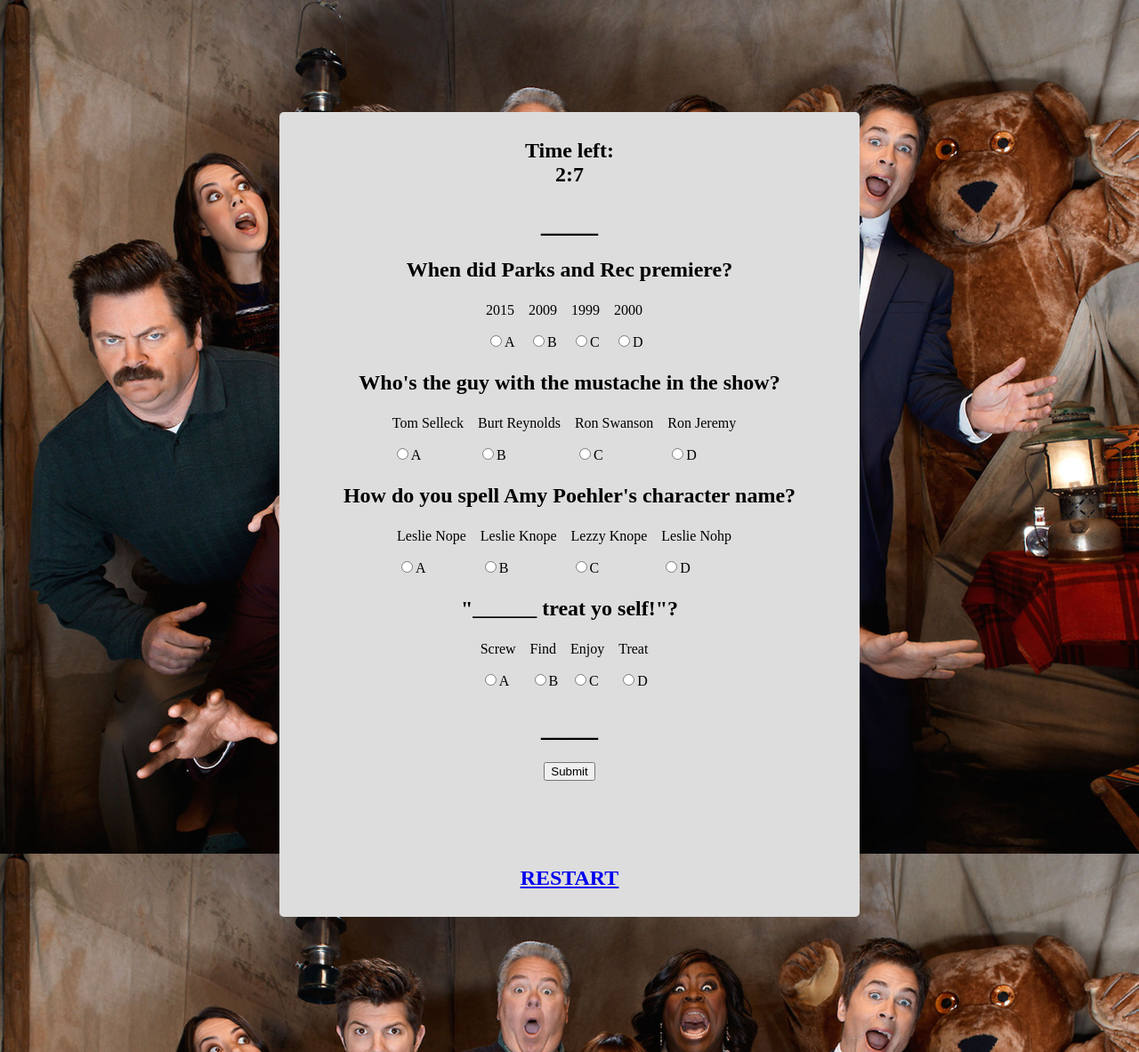
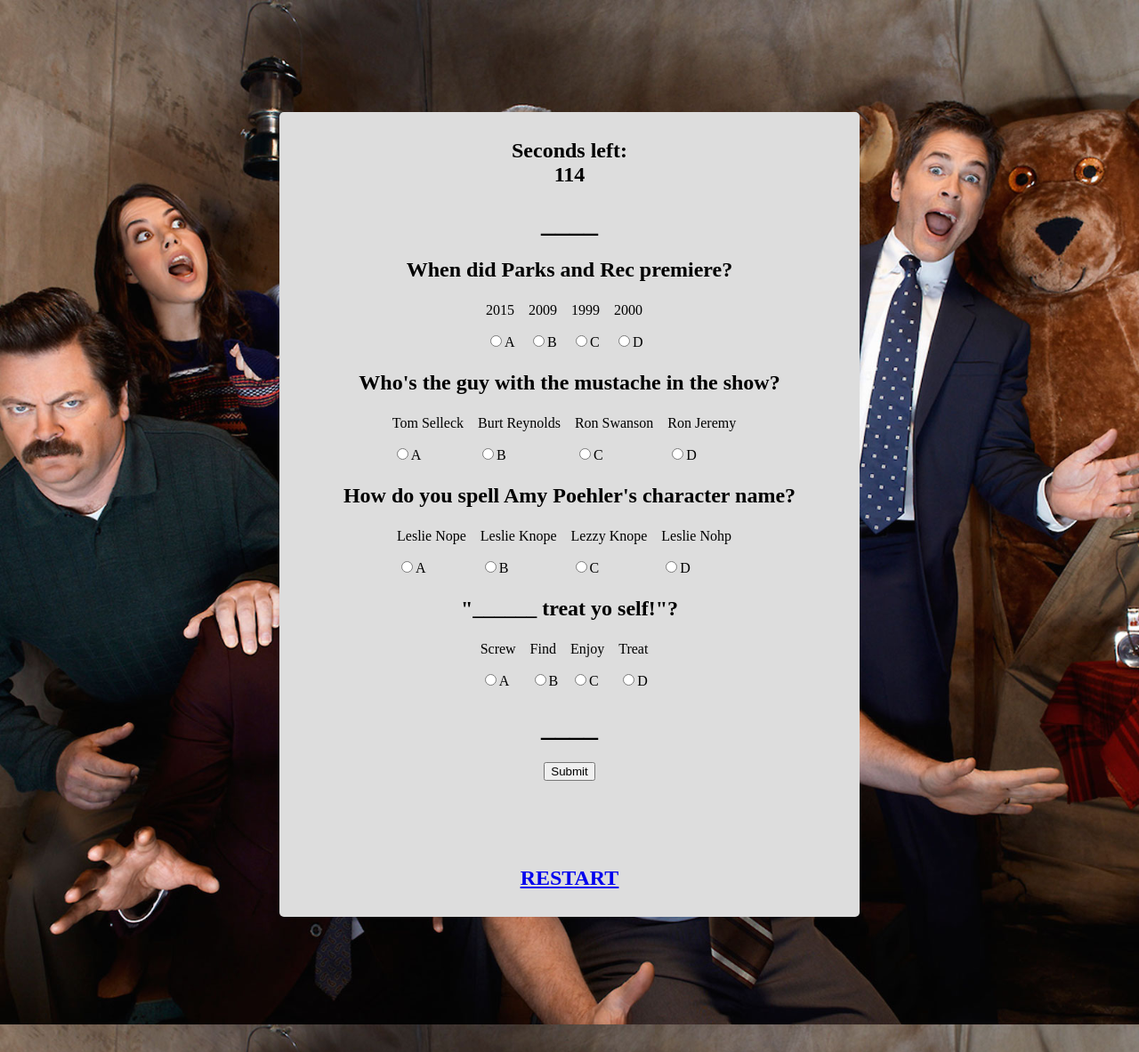
Before and after one commit to fernandobaltazarx/TriviaGame, a PHP site: page /questions.html in a window 1280 px wide. Shown: the whole page at 89% size. Run offline with PHP 8.4, Linux system fonts and the light colour scheme.

Commit message:
working version

```diff
--- a/css/style.css
+++ b/css/style.css
@@ -22,5 +22,5 @@
 }
 body {
     background-position: center top;
-    background-size: 100% auto;
+    background-size: 120% auto;
 }
--- a/javascript/app.js
+++ b/javascript/app.js
@@ -2,12 +2,10 @@
 var timerLive = true;
 
 var timerVar = setInterval(countTimer, 1000);
-var totalSeconds = 133;
+var totalSeconds = 120;
 function countTimer() {
 --totalSeconds;
-var hour = Math.floor(totalSeconds /3600);
-var minute = Math.floor((totalSeconds - hour*3600)/60);
-var seconds = totalSeconds - (hour*3600 + minute*60);
+
 
 if (timerLive){
 
@@ -15,7 +13,7 @@
 		window.location.href = "outOfTime.html";
 	}
 
-	document.getElementById("timer").innerHTML = minute + ":" + seconds;
+	document.getElementById("timer").innerHTML = totalSeconds;
 	}
 
 }
--- a/questions.html
+++ b/questions.html
@@ -9,7 +9,7 @@
 <body background="images/bgimage.jpg">
 	<div id= 'container'>
 		<div id="header">
-<h2>Time left: <div id="timer"></div></h2>
+<h2>Seconds left: <div id="timer"></div></h2>
 <!-- <div id ="stop_timer" onclick="clearInterval(timerVar)">Stop time</div> -->
 <!-- 			<h2>You Have <span id="lives">120</span> seconds left.<br/> -->
 			<h1 id="WORD">____</h1>
```
